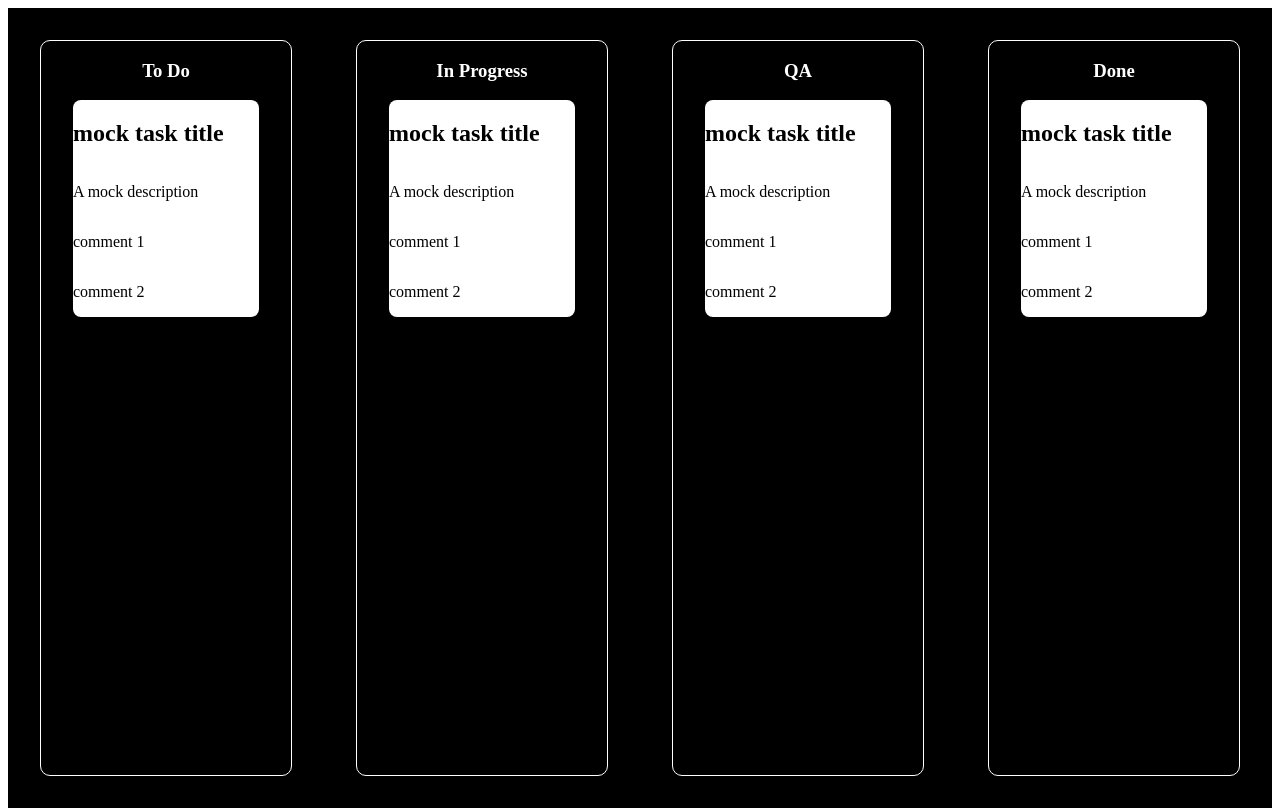
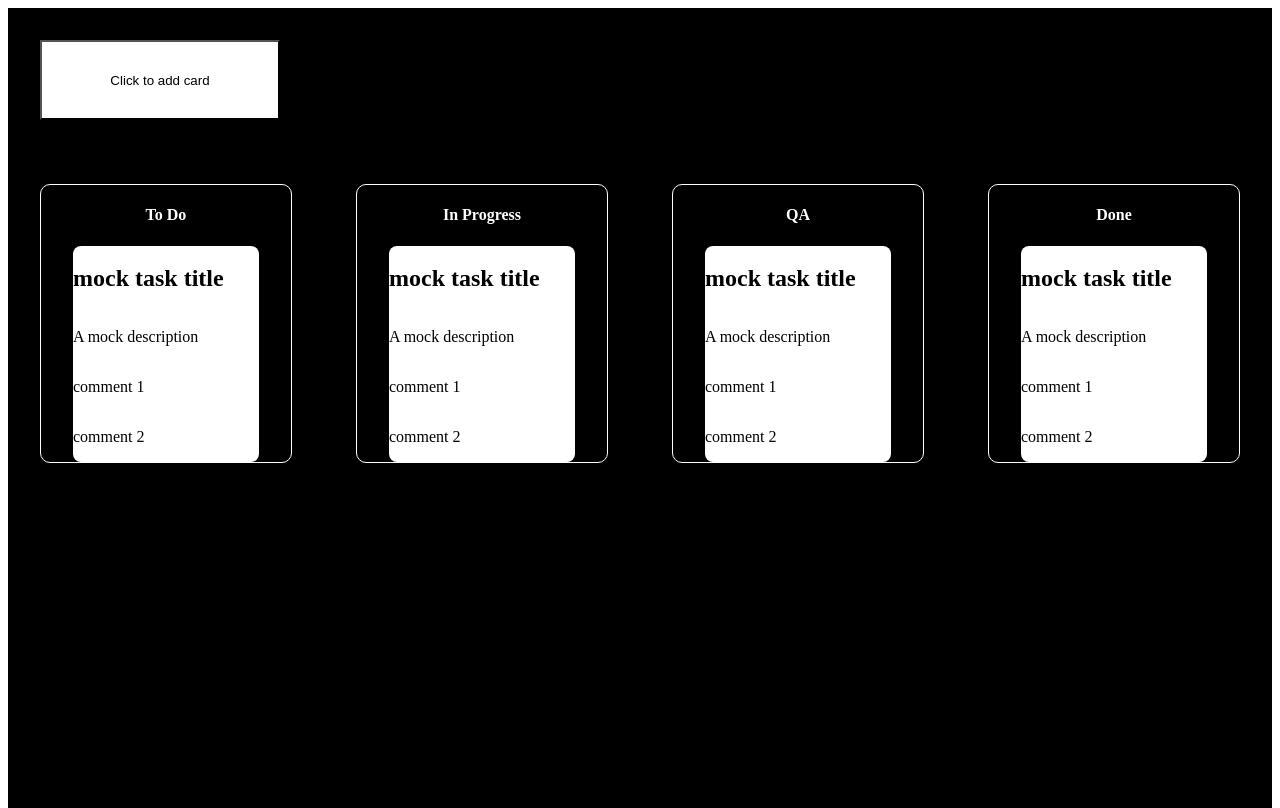
Before and after one commit to jevines/agile-board, a React (Create React App) app: page / in a window 1280 px wide. Built offline with nearby package versions, Linux system fonts and the light colour scheme.

Commit message:
Add dummy add card button

```diff
--- a/src/screens/dashboard.tsx
+++ b/src/screens/dashboard.tsx
@@ -6,7 +6,21 @@ import TaskColumn from "./components/taskColumn/taskColumn";
 const Wrapper = styled.section`
   background: black;
   display: flex;
+  flex-direction: column;
   height: 100vh;
+`;
+
+const CollumnWapper = styled.section`
+  display: flex;
+  flex-direction: row;
+`;
+
+const AddCardButton = styled.button`
+  height: 5rem;
+  background-color: white;
+  color: black;
+  width: 15rem;
+  margin: 2rem;
 `;
 
 const taskPlaceHolder = {
@@ -24,12 +38,21 @@ const Dashboard = () => {
   const [qaTasks, setQATasks] = useState<Task[]>([taskPlaceHolder]);
   const [DoneTasks, setDoneTasks] = useState<Task[]>([taskPlaceHolder]);
 
+  const onAddCardHandler = () => {
+    console.log("clicked");
+  };
+
   return (
     <Wrapper>
-      <TaskColumn title="To Do" tasks={todoTasks} />
-      <TaskColumn title="In Progress" tasks={inProgressTasks} />
-      <TaskColumn title="QA" tasks={qaTasks} />
-      <TaskColumn title="Done" tasks={DoneTasks} />
+      <AddCardButton data-testid="addCardButton" onClick={onAddCardHandler}>
+        Click to add card
+      </AddCardButton>
+      <CollumnWapper>
+        <TaskColumn title="To Do" tasks={todoTasks} />
+        <TaskColumn title="In Progress" tasks={inProgressTasks} />
+        <TaskColumn title="QA" tasks={qaTasks} />
+        <TaskColumn title="Done" tasks={DoneTasks} />
+      </CollumnWapper>
     </Wrapper>
   );
 };
```
Also changed, not shown: 1 other file (tests, documents, lock files or other folders).
